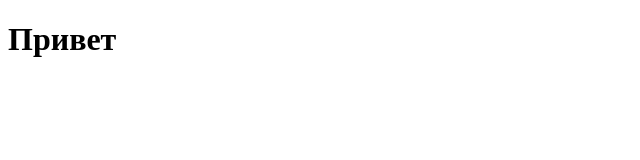
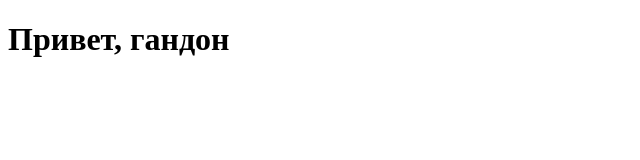
Before and after one commit to andrewmeow/first-project, a plain HTML site: page index.html in a window 1280 px wide. Shown: the whole page, without its empty margins (0-640 px from the left). Drawn offline with Linux system fonts and the light colour scheme.

Commit message:
Тест2

```diff
--- a/index.html
+++ b/index.html
@@ -6,6 +6,6 @@
     <title>Document</title>
 </head>
 <body>
-    <h1>Привет</h1>
+    <h1>Привет, гандон</h1>
 </body>
 </html>
```
